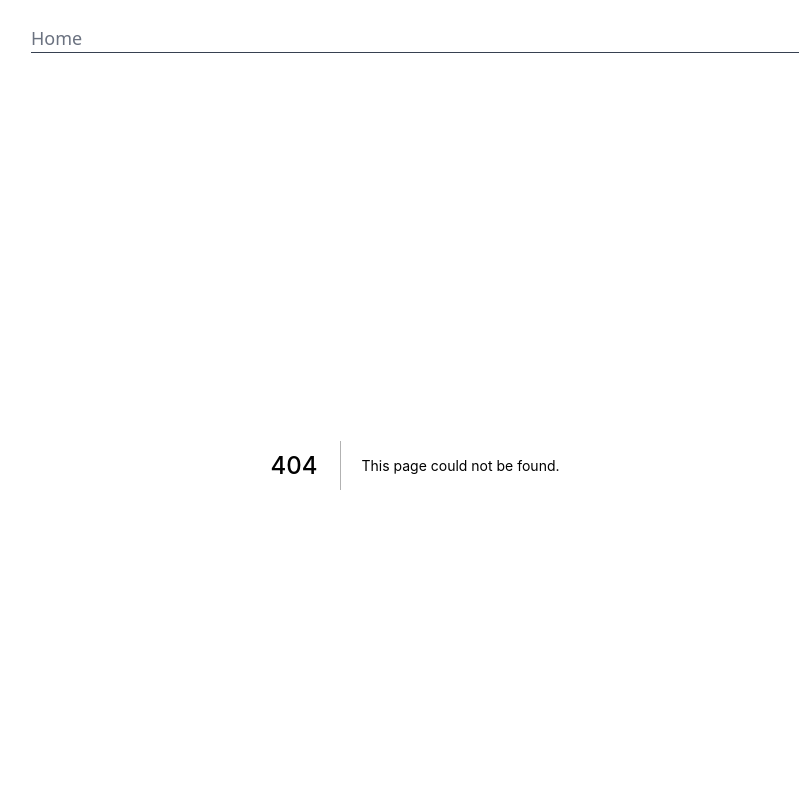
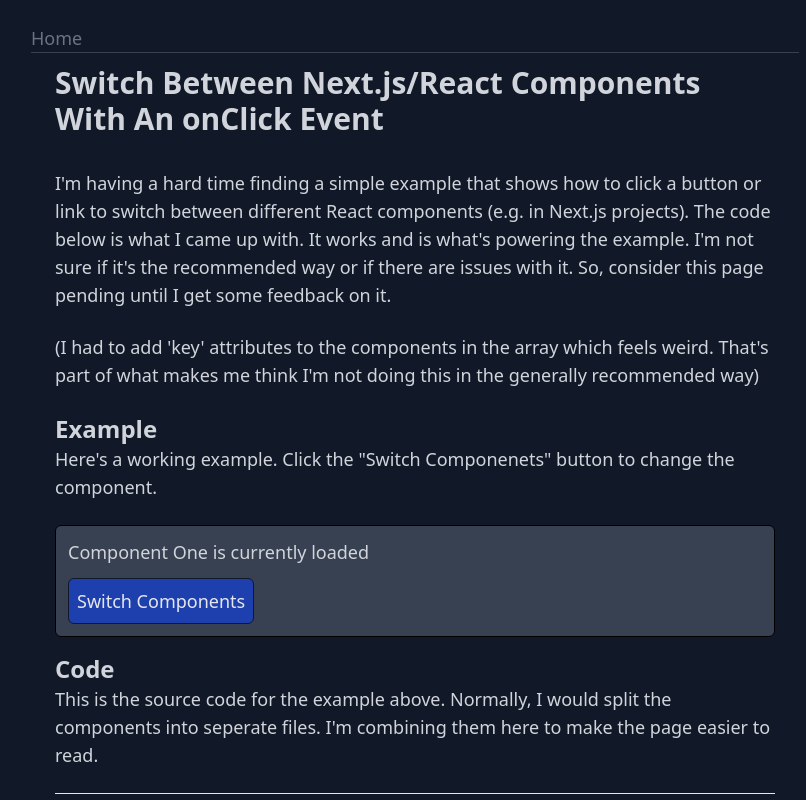
Before and after one commit to alanwsmith/nextjs-playground.alanwsmith.com, a Next.js app in the folder site/: page /switch-between-react-components-with-an-onclick-event in a window 1280 px wide. Before the commit this address had no page. Shown: the top 800 px of the page, without its empty margins (225-1031 px from the left). Built offline with nearby package versions, Linux system fonts and the light colour scheme.

Commit message:
Fixed issue with missing keys

```diff
--- a/site/pages/index.js
+++ b/site/pages/index.js
@@ -20,6 +20,11 @@
       <h3>Pages</h3>
       <ul>
         <li>
+          <Link href="/switch-between-react-components-with-an-onclick-event">
+            <a>Switch Between React Component with an onClick Event</a>
+          </Link>
+        </li>
+        <li>
           <Link href="/prism-themes-dark">
             <a>prism-themes-dark</a>
           </Link>
--- a/site/pages/switch-between-components-on-click/SwitcherTest.js
+++ b/site/pages/switch-between-react-components-with-an-onclick-event/SwitcherTest.js
@@ -10,7 +10,7 @@
 }
 
 export default function SwitcherTest() {
-  const theComponents = [<ComponentOne />, <ComponentTwo />]
+  const theComponents = [<ComponentOne key="c1" />, <ComponentTwo key="c2" />]
   const [pointer, setPointer] = useState(0)
 
   const switchComponents = () => {
--- a/site/pages/switch-between-components-on-click/index.js
+++ b/site/pages/switch-between-react-components-with-an-onclick-event/index.js
@@ -12,6 +12,11 @@
         works and is what&apos;s powering the example. I&apos;m not sure if
         it&apos;s the recommended way or if there are issues with it. So,
         consider this page pending until I get some feedback on it.
+      </p>
+      <p>
+        (I had to add &apos;key&apos; attributes to the components in the array which
+        feels weird. That&apos;s part of what makes me think I&apos;m not doing
+        this in the generally recommended way)
       </p>
       <h2>Example</h2>
       <p>
@@ -42,7 +47,7 @@
 export async function getStaticProps(context) {
   try {
     const fileText = fs.readFileSync(
-      `./pages/switch-between-components-on-click/SwitcherTest.js`,
+      `./pages/switch-between-react-components-with-an-onclick-event/SwitcherTest.js`,
       `utf8`
     )
     return {
```
Also changed, not shown: site/pages/switch-between-components-on-click/ThingOne.js (deleted), site/pages/switch-between-react-components-with-an-onclick-event/Styles.module.css (renamed from site/pages/switch-between-components-on-click/Styles.module.css).
